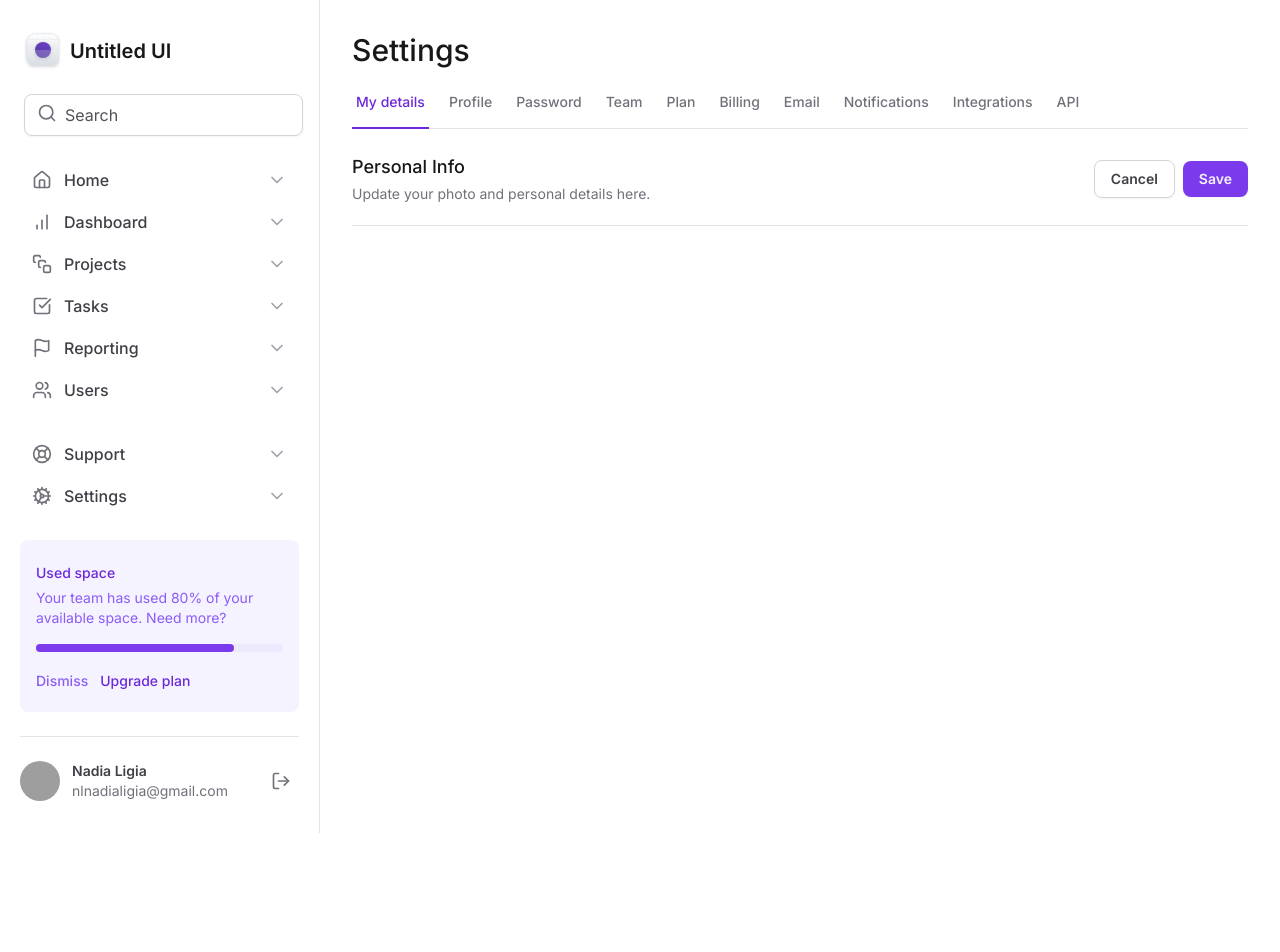
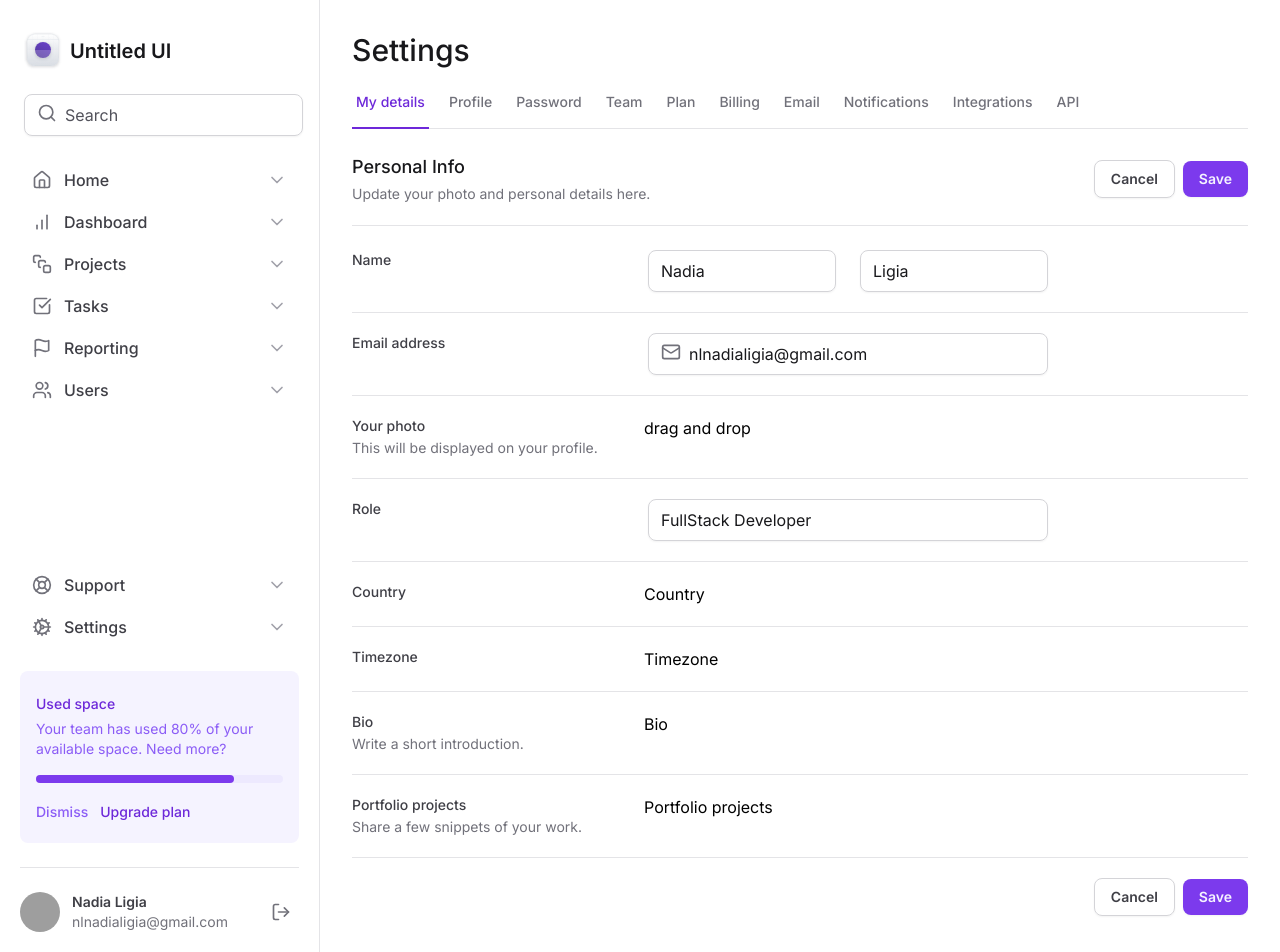
Before and after one commit to nlnadialigia/tailwind-next, a Next.js app: page / in a window 1280 px wide. Shown: the top 952 px of the page. Before the commit the page ends 833 px from the top, so only its background shows below. Built offline with nearby package versions, Linux system fonts and the light colour scheme; grey boxes are pictures that could not be loaded.

Commit message:
criação dos campos do formulário

```diff
--- a/src/app/page.tsx
+++ b/src/app/page.tsx
@@ -1,3 +1,5 @@
+import * as Input from '@/src/components/Input'
+import { Mail } from 'lucide-react'
 import { SettingsTabs } from '../components/SettingsTabs'
 
 export default function Home() {
@@ -34,8 +36,140 @@ export default function Home() {
         <form
           id="settings"
           action=""
-          className="mt-6 flex w-full flex-col"
-        ></form>
+          className="mt-6 flex w-full flex-col gap-5 divide-y divide-zinc-200"
+        >
+          <div className="grid-cols-form grid gap-3">
+            <label
+              htmlFor="firstName"
+              className="text-sm font-medium text-zinc-700"
+            >
+              Name
+            </label>
+            <div className="grid grid-cols-2 gap-6">
+              <Input.Root>
+                <Input.Control
+                  type="text"
+                  id="firstName"
+                  placeholder="First name"
+                  defaultValue="Nadia"
+                />
+              </Input.Root>
+              <Input.Root>
+                <Input.Control
+                  type="text"
+                  id="lastName"
+                  placeholder="Last name"
+                  defaultValue="Ligia"
+                />
+              </Input.Root>
+            </div>
+          </div>
+
+          <div className="grid-cols-form grid gap-3 pt-5">
+            <label
+              htmlFor="email"
+              className="text-sm font-medium text-zinc-700"
+            >
+              Email address
+            </label>
+            <Input.Root>
+              <Input.Prefix>
+                <Mail className="h-5 w-5 text-zinc-500" />
+              </Input.Prefix>
+              <Input.Control
+                type="email"
+                id="email"
+                placeholder="Email address"
+                defaultValue="nlnadialigia@gmail.com"
+              />
+            </Input.Root>
+          </div>
+
+          <div className="grid-cols-form grid gap-3 pt-5">
+            <label
+              htmlFor="photo"
+              className="text-sm font-medium text-zinc-700"
+            >
+              Your photo{' '}
+              <span className="mt-0.5 block text-sm font-normal text-zinc-500">
+                This will be displayed on your profile.
+              </span>
+            </label>
+            <div>drag and drop</div>
+          </div>
+
+          <div className="grid-cols-form grid gap-3 pt-5">
+            <label htmlFor="role" className="text-sm font-medium text-zinc-700">
+              Role
+            </label>
+            <Input.Root>
+              <Input.Control
+                type="text"
+                id="role"
+                placeholder="role"
+                defaultValue="FullStack Developer"
+              />
+            </Input.Root>
+          </div>
+
+          <div className="grid-cols-form grid gap-3 pt-5">
+            <label
+              htmlFor="country"
+              className="text-sm font-medium text-zinc-700"
+            >
+              Country
+            </label>
+            <div>Country</div>
+          </div>
+
+          <div className="grid-cols-form grid gap-3 pt-5">
+            <label
+              htmlFor="timezone"
+              className="text-sm font-medium text-zinc-700"
+            >
+              Timezone
+            </label>
+            <div>Timezone</div>
+          </div>
+
+          <div className="grid-cols-form grid gap-3 pt-5">
+            <label htmlFor="bio" className="text-sm font-medium text-zinc-700">
+              Bio{' '}
+              <span className="mt-0.5 block text-sm font-normal text-zinc-500">
+                Write a short introduction.
+              </span>
+            </label>
+            <div>Bio</div>
+          </div>
+
+          <div className="grid-cols-form grid gap-3 pt-5">
+            <label
+              htmlFor="portfolio"
+              className="text-sm font-medium text-zinc-700"
+            >
+              Portfolio projects{' '}
+              <span className="mt-0.5 block text-sm font-normal text-zinc-500">
+                Share a few snippets of your work.
+              </span>
+            </label>
+            <div>Portfolio projects</div>
+          </div>
+
+          <div className="flex items-center justify-end gap-2 pt-5">
+            <button
+              type="button"
+              className="rounded-lg border border-zinc-300 px-4 py-2 text-sm font-semibold text-zinc-700 shadow-sm hover:bg-zinc-50"
+            >
+              Cancel
+            </button>
+            <button
+              type="submit"
+              className="rounded-lg bg-violet-600 px-4 py-2 text-sm font-semibold text-violet-50 shadow-sm hover:bg-violet-700"
+            >
+              Save
+            </button>
+          </div>
+        </form>
       </div>
     </>
   )
--- a/tailwind.config.ts
+++ b/tailwind.config.ts
@@ -11,6 +11,7 @@ const config: Config = {
       gridTemplateColumns: {
         app: 'minmax(18rem, 20rem) 1fr',
         profile: 'max-content 1fr min-content',
+        form: 'minmax(7.5rem, 17.5rem) minmax(25rem, 1fr) minmax(0, 15rem)',
       },
     },
   },
```
